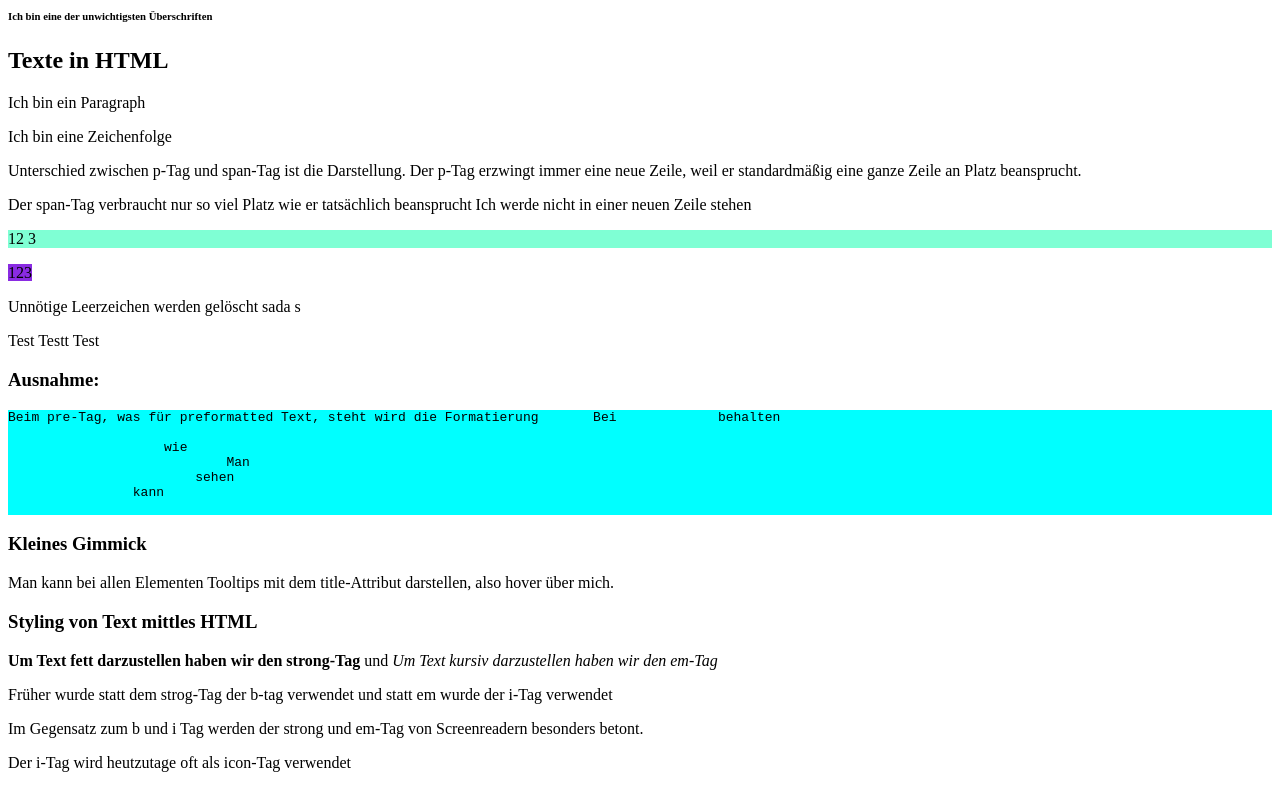
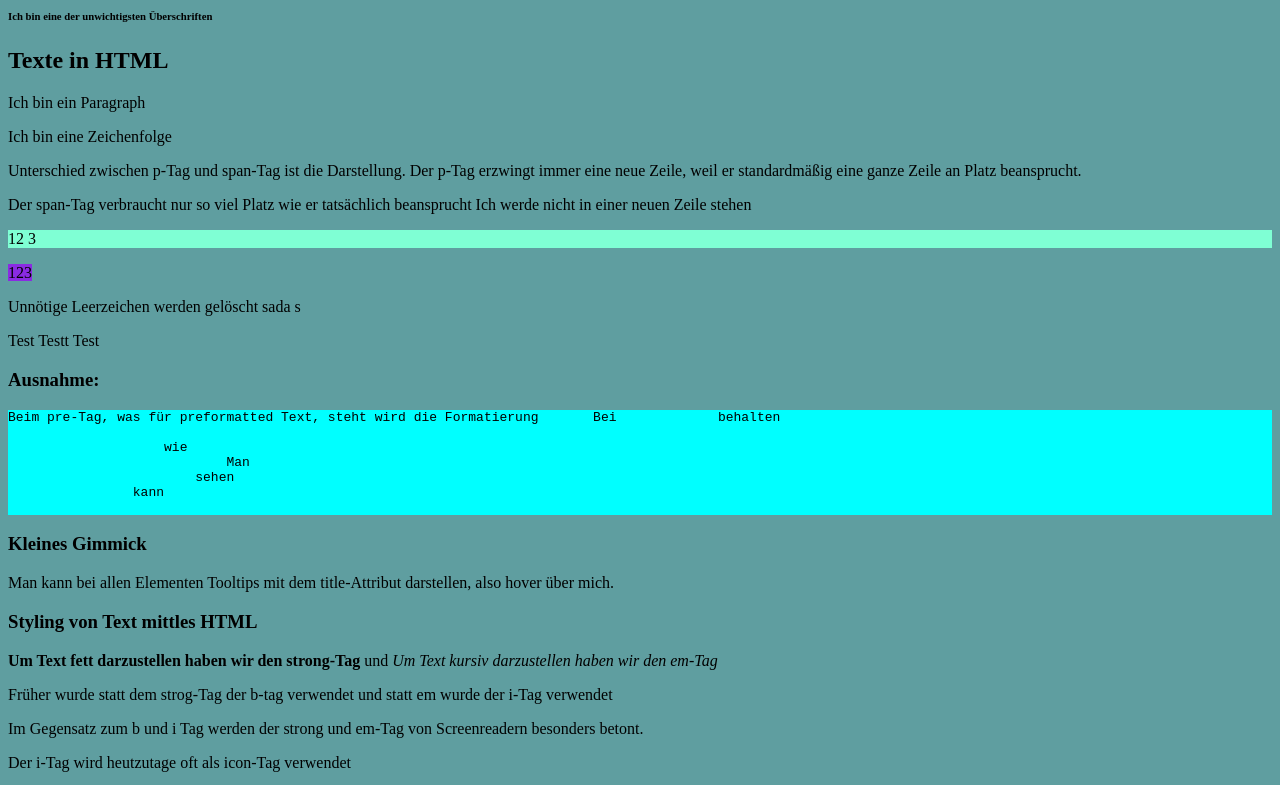
Before and after one commit to ppedvAG/JavaScript-ProgrammierungfuerEinsteiger-243085, a plain HTML site: page erster-Tag/Basis/index.html in a window 1280 px wide. Shown: the part 143-928 px from the top of the page. Drawn offline with Linux system fonts and the light colour scheme.

Commit message:
Add files via upload

```diff
--- a/erster-Tag/Basis/index.html
+++ b/erster-Tag/Basis/index.html
@@ -12,6 +12,7 @@
         <!--
             Der Head enthält Metainformationen über unsere Seite, wie z.B. den Titel, Stylesheets und Skripte
         -->
+            <link rel="stylesheet" href="/erster-Tag/Basis/spoiler.css">
 
             <!-- Was im Tab als Name angezeigt wird oder bei der Google Suche -->
             <title>
--- /dev/null
+++ b/erster-Tag/Basis/spoiler.css
@@ -0,0 +1,3 @@
+html {
+    background-color: cadetblue;
+}
```
Also changed, not shown: Aufgaben/Tag1wdh.html (added, +35 -0 lines).
